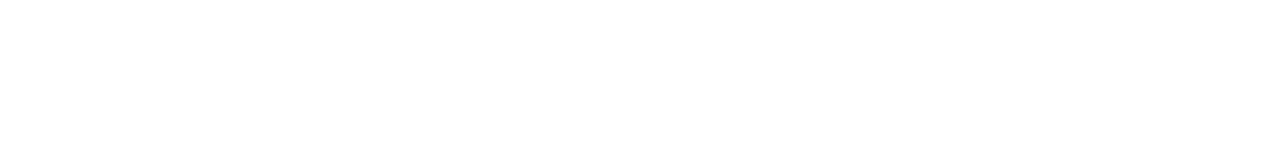
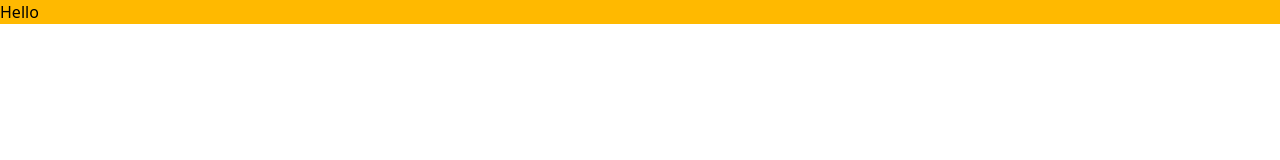
Before and after one commit to maisha247/Portostar, a website: page src/index.html in a window 1280 px wide. Drawn offline with Linux system fonts and the light colour scheme.

Commit message:
first commit

```diff
--- a/package.json
+++ b/package.json
@@ -2,5 +2,8 @@
   "dependencies": {
     "@tailwindcss/cli": "^4.1.13",
     "tailwindcss": "^4.1.13"
+  },
+  "scripts": {
+    "dev": "npx @tailwindcss/cli -i ./src/input.css -o ./src/output.css --watch",
   }
 }
--- a/src/index.html
+++ b/src/index.html
@@ -7,6 +7,6 @@
     <link rel="stylesheet" href="output.css">
 </head>
 <body>
-
+    <h1 class="bg-amber-400">Hello</h1>
 </body>
 </html>
```
Also changed, not shown: src/output.css.
